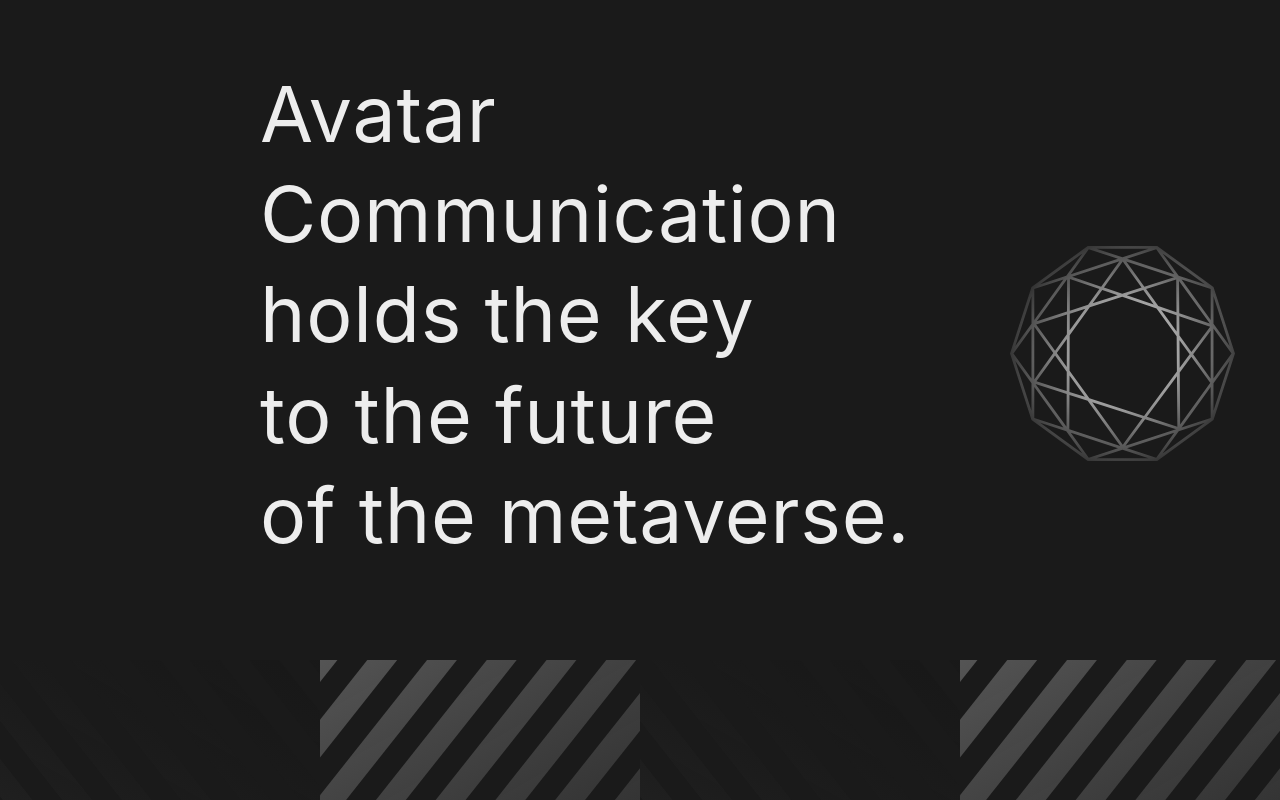
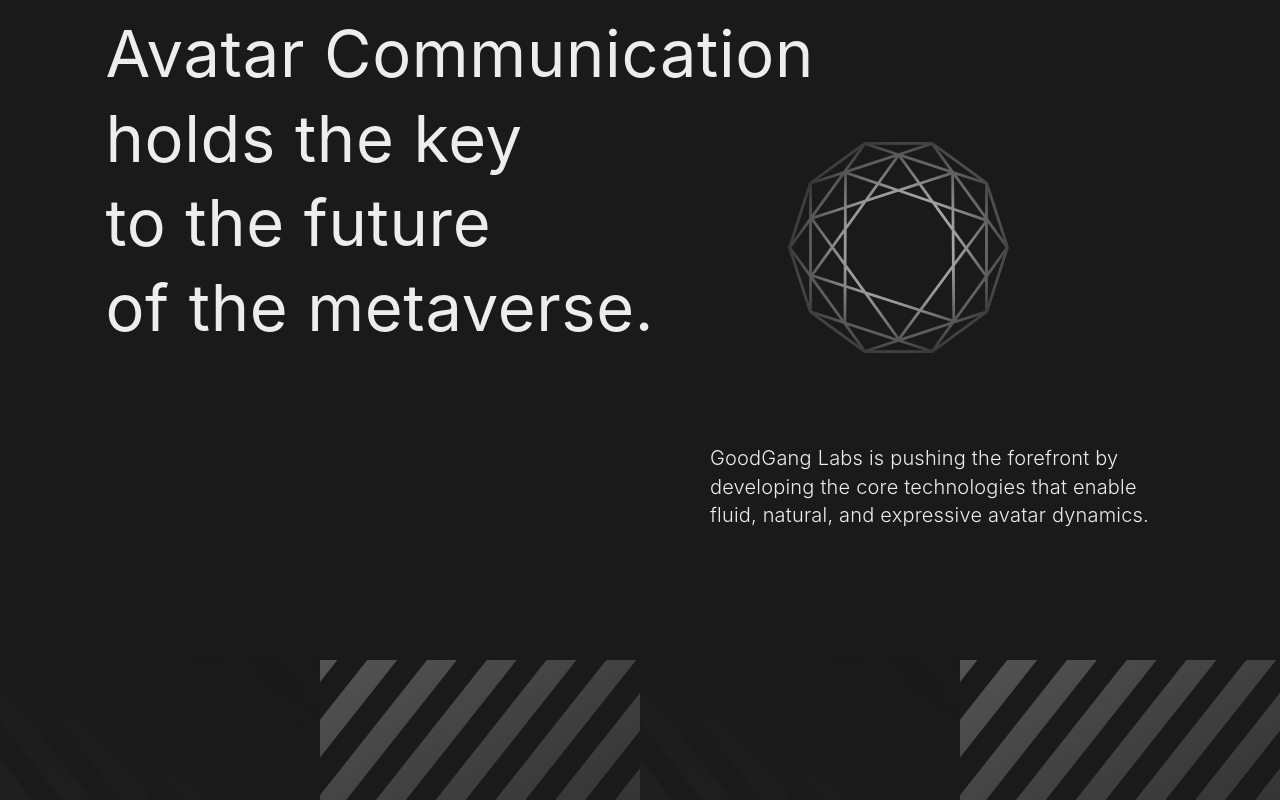
Before and after one commit to jcggl/web_test_-CodeAlpacat, a React (Create React App) app: page / in a window 1280 px wide. Shown: the part 940-1740 px from the top of the page. Built offline with nearby package versions, Linux system fonts and the light colour scheme; no server answers.

Commit message:
fix-WW: In progress

```diff
--- a/src/components/Home/SubIntro/SubIntro.tsx
+++ b/src/components/Home/SubIntro/SubIntro.tsx
@@ -3,21 +3,21 @@
 import subIntroAsset from "@/assets/svg/home/sub-intro.svg";
 import TouchScrollContext from "@/contexts/TouchScrollContext";
 const SubIntro = () => {
-  const { ref, textStyle, imageStyle } = useScrollAnimation(0.65);
+  // const { ref, textStyle, imageStyle } = useScrollAnimation(0.65);
     const { touchScrollHandler, handleTouchStart } =
       useContext(TouchScrollContext);
   return (
     <div
-      ref={ref}
-      className="relative w-full h-screen font-spline tracking-[.01em] text-main-white touch-none overflow-hidden"
+      // ref={ref}
+      className="relative w-full h-screen font-spline tracking-[.01em] text-main-white touch-none overflow-hidden max-w-[2560px] mx-auto"
       onTouchStart={handleTouchStart}
       onTouchMove={touchScrollHandler}
     >
       {/* title */}
-      <div className="flex flex-col pad:flex-row pad:items-center ml-[clamp(260px,13.542vw,100vw)] pt-[clamp(84px,23.3vw,130px)] pad:pt-[clamp(152px,14.074vw,193px)] desktop:pt-[clamp(193px,10.052vw,100vw)]">
+      <div className="">
         <h3
-          style={textStyle}
-          className="font-spline font-main-white tracking-[.01em] text-main-white text-[clamp(34px,9.44vw,45px)] pad:text-[clamp(65px,6.019vw,84px)] desktop:text-[clamp(84px,4.375vw,100vw)] leading-[130%]"
+          // style={textStyle}
+          className="absolute w-[clamp(282px,78.333%,100%)] pad:w-auto left-[clamp(30px,8.333%,100%)] pad:left-[clamp(89px,8.241%,260px)] desktop:left-[clamp(260px,13.542%,100%)] top-[clamp(84px,23.3%,100%)] pad:top-[clamp(152px,14.074%,193px)] desktop:top-[clamp(193px,10.052%,100%)] font-spline font-main-white tracking-[.01em] text-main-white text-[clamp(34px,9.44%,100%)] pad:text-[clamp(65px,6.019%,84px)] desktop:text-[clamp(84px,4.375%,100%)] leading-[130%]"
         >
           Avatar Communication
           <br />
@@ -27,20 +27,20 @@
           <br />
           of the metaverse.
         </h3>
-        <div className="flex pad:block flex-row-reverse desktop:w-[clamp(359px,18.698vw,100vw)] pt-[clamp(45px,12.5vw,106px)] pad:pt-[clamp(106px,9.815vw,140px)] desktop:pt-[clamp(160px,8.333vw,300px)] ml-[clamp(178px,49.444vw,768px)] pad:ml-[clamp(60px,5.556vw,150px)] desktop:ml-[clamp(150px,7.813vw,100vw)]">
+        <div className="absolute right-[clamp(38px,10.556%,100%)] pad:right-[clamp(112px,10.370%,322px)] desktop:right-[clamp(322px,16.771%,100%)] top-[clamp(329px,91.389%,100%)] pad:top-[clamp(282px,26.111%,319px)] desktop:top-[clamp(319px,16.615%,100%)]">
           <img
-            style={imageStyle}
-            className="w-[clamp(124px,34.44vw,221px)] pad:w-[clamp(221px,20.4vw,359px)] desktop:w-[clamp(359px,18.698vw,100vw)]"
+            // style={imageStyle}
+            className="w-[clamp(124px,34.44%,221px)] pad:w-[clamp(221px,20.4%,359px)] desktop:w-[clamp(359px,18.698%,100%)]"
             src={subIntroAsset}
             alt="톱니바퀴"
           />
         </div>
       </div>
       {/* subtitle */}
-      <div className="flex flex-row-reverse pad:flex-row-reverse relative pt-[clamp(10px,2.778vw,50px)] pad:pt-[clamp(75px,6.944vw,90px)] desktop:pt-[clamp(106px,5.521vw,100vw)]">
+      <div>
         <h4
-          style={textStyle}
-          className="font-spline font-light font-main-white tracking-[.01em] mr-[clamp(17px,4.72vw,101px)] pad:mr-[clamp(101px,9.352vw,140px)] desktop:mr-[clamp(180px,9.375vw,200px)] w-[clamp(209px,58vw,280px)] pad:w-[clamp(382px,35.37vw,628px)] desktop:w-[clamp(600px,31.25vw,100vw)] text-[clamp(16px,4.4vw,20px)] pad:text-[clamp(20px,1.852vw,34px)] desktop:text-[clamp(28px,1.458vw,100vw)] leading-[143%]"
+          // style={textStyle}
+          className="absolute right-[clamp(17px,4.722%,100%)] pad:right-[clamp(101px,9.352%,248px)] desktop:right-[clamp(248px,12.917%,100%)] top-[clamp(482px,133.889%,200%)] pad:top-[clamp(584px,54.074%,769px)] desktop:top-[clamp(769px,40.052%,100%)] font-spline font-light font-main-white tracking-[.01em] w-[clamp(209px,58%,100%)] pad:w-[clamp(380px,35.185%,100%)] desktop:w-[clamp(600px,31.25%,100%)] text-[clamp(16px,4.4%,100%)] pad:text-[clamp(20px,1.852%,36px)] desktop:text-[clamp(28px,1.458%,100%)] leading-[143%]"
         >
           GoodGang Labs is pushing the forefront by developing the core
           technologies that enable fluid, natural, and expressive avatar
```
